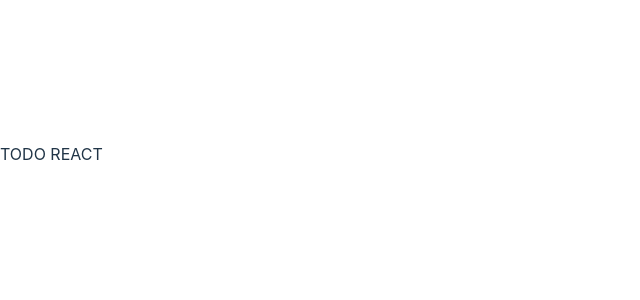
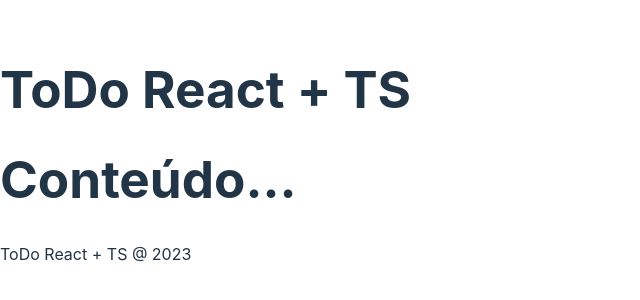
Before and after one commit to Thiago051/to-do-react, a React (Vite) app: page / in a window 1280 px wide. Shown: the part 246-546 px from the top of the page, without its empty margins (0-640 px from the left). Built offline with nearby package versions, Linux system fonts and the light colour scheme.

Commit message:
Criando header e footer

```diff
--- a/src/App.tsx
+++ b/src/App.tsx
@@ -1,7 +1,15 @@
+// components
+import Footer from "./components/Footer"
+import Header from "./components/Header"
+
 function App() {
 
   return (
-    <div>TODO REACT</div>
+    <div>
+      <Header />
+      <h1>Conteúdo...</h1>
+      <Footer />
+    </div>
   )
 }
 
--- /dev/null
+++ b/src/components/Footer.tsx
@@ -0,0 +1,11 @@
+function Footer() {
+    return (
+        <footer>
+            <p>
+                <span>ToDo React + TS</span> @ 2023
+            </p>
+        </footer>
+    )
+}
+
+export default Footer
--- /dev/null
+++ b/src/components/Header.tsx
@@ -0,0 +1,9 @@
+const Header = () => {
+    return (
+        <header>
+            <h1>ToDo React + TS</h1>
+        </header>
+    )
+}
+
+export default Header
```
